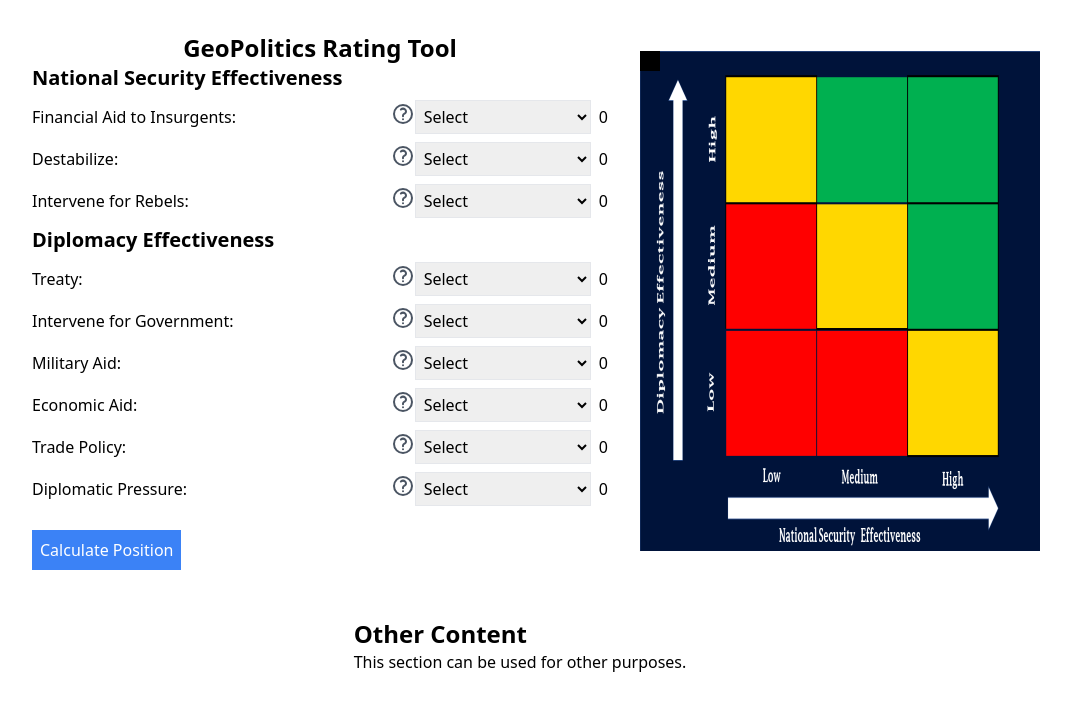
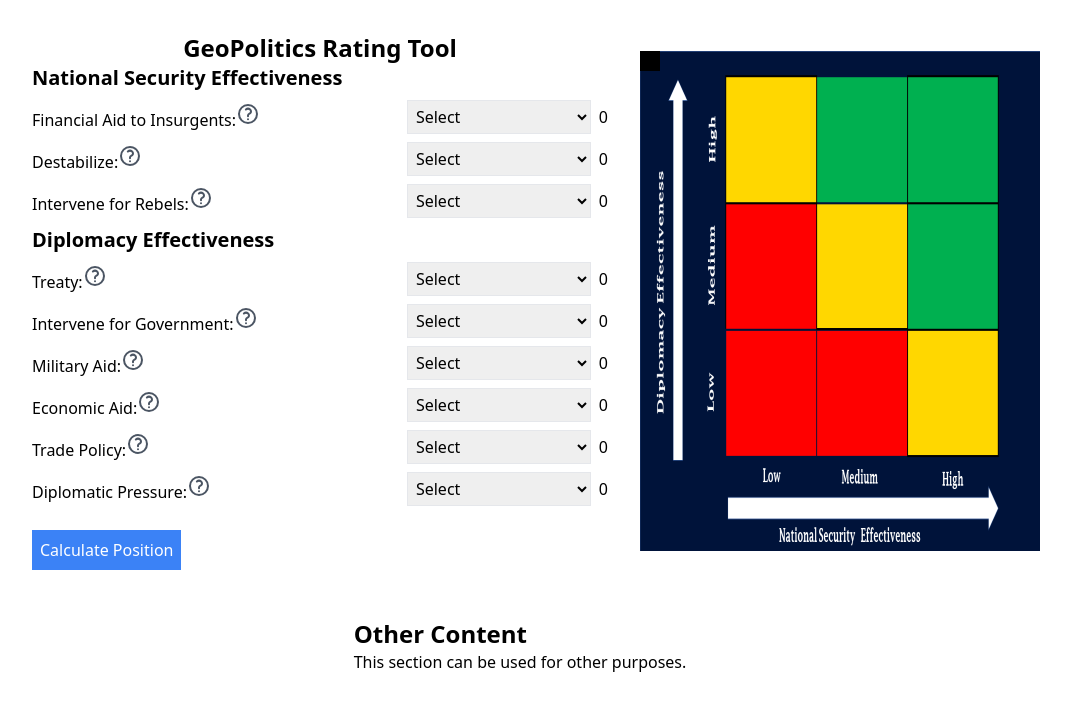
Before and after one commit to Henoker/chess, a React (Create React App) app: page / in a window 1280 px wide. Shown: the top 710 px of the page, without its empty margins (120-1191 px from the left). Built offline with nearby package versions, Linux system fonts and the light colour scheme.

Commit message:
feat: add diplomacy effectiveness help tips

```diff
--- a/src/components/UserInput.js
+++ b/src/components/UserInput.js
@@ -65,13 +65,13 @@ const UserInput = ({ onCalculate }) => {
   ];
 
   const explanationsB = [
-    'Explanation for Treaty',
-    'Explanation for Intervene for Government',
-    'Explanation for Military Aid',
-    'Explanation for Economic Aid',
-    'Explanation for Trade Policy',
-    'Explanation for Diplomatic Pressure'
-  ];
+    'defensive strategy tactic 1 : Treaties: The antidote for pressure is a treaty. If a powerful country fear that a client of its may Finlandize to another enemy state, it can bolster that client&apos;s will to resist in several ways. it can send military aid to increase its military power, or it can station troops in that country to help defend it. By increasing its defensive military strength, the powerful country can shore up the flagging confidence of the country to be rated. A treaty implies a degree of commitment by powerfull ally to the regime with which they sign. Powerful countries are, to a greater or lesser degree, guaranteeing the security of the country with which they sign the treaty and the degree of commitment is related to the type of treaty. A treaty establishing diplomatic relations between your two countries committment is very little. In contrast, a nuclear defense treaty is an absolute commitment that  a powerful ally will take all measures possible, including the initiation of a nuclear holocaust, to protect the signatory.',
+    'defensive strategy tactic 2 : Intervene for government: the number of troops that can intervene is always a determinat factor in keeping in power a favored government by the allies. Here Nations are even more sensitive about allowing a foreign power to send troops onto its soil. Furthermore strong allies face limitation of resources because If they really want to send some troops to one country, they may be forced to pull some out of another.',
+    'defensive strategy tactic 3 : Military Aid: This option allows a powerful country to provide weapons (but not soldiers) to a friendly government, It will boost the military power of the government, making it better able to withstand internal insurgencies and external military pressure. When the level of aid is higher the more powerful will be the government. The more powerful the government is the more difficult it will be for insurgents. Every government in the world knows that help from foreign powers always seems to come with sticky strings attached. Most governments are understandably reluctant to accept an unseemly amount of aid from foreign power.This reluctance is directly related to the degree of enmity between the two nations. Thus, some countries would not accept generous offer of military assistance they would undoubtedly suspect some fiendish infidel subterfuge. On the other hand, some countries has already cast thier lot with foreign powers and would have no reservations about accepting scads of military aid. Here military aid will alleviate the budget restriction of the receiving nation. This will help the receiving nation to divert it&apos;s budget to other economic activies so that the can alleviate political pressures.',
+    'defensive strategy tactic 4 : Economic Aid: Foreign powers can protect a friendly regime from coups by assisting its economy. This is done with economic aid, a direct transfer of money from foreign powers economy to the recipient&apos;s. Foreign power GDP will be reduced with the secondary effect of reducing the amount of money available for military expenditures. The recipent&apos;s economy will be boosted; this will increase public satisfaction with the regime. Thus, economic aid reduces a country&apos;s vulnerability to coups d&apos;etat. Of course, the magnitude of the effect is dependent on the wealth of the recipient. If foreign powers dump 4 billion dollars on poverty-stricken country, that amounts have significant impact on the recipent GDP; the effect on the recipent will be electric. Basking in their immense wealth, their discontent with the government will completely vanish. However, a wealthier country is much harder to buy off. Four billion dollars is but a drop in the bucket for such a country. Thus, it is very difficult to save a wealthy nation with economic assistance.',
+    'defensive strategy tactic 5 : Trade: A powerful country may adjust its trade policy toward any country. This policy will have no effect on the economy of the targeted nation. It will, however, make a diplomatic statement that will affect relations between two countries.',
+    'defensive strategy tactic 6 : Finlandization, a geopolitical tactic, emerged from Finland&apos;s postwar experience as an ally of Nazi Germany. Despite not being invaded by the USSR due to Soviet preoccupations, Finland faced significant diplomatic challenges as the West did not support a former Nazi ally. Finlandization occurs when a nation, feeling vulnerable and lacking external support, adjusts its stance to appease a powerful, hostile foreign power. Superpowers use Diplomatic Pressure and Treaties to influence nations. Pressure involves intimidation through actions like naval maneuvers or critical speeches, highlighting the power disparity. This can lead a nation to Finlandize, praising the superpower and increasing military spending at the expense of consumer welfare, potentially causing public unrest or a coup. Unlike continuous tactics, pressure is a one-time action lasting a year.'
+    ];
 
   const toggleModal = (category, index) => {
     const modalId = `${category}-${index}`;
@@ -89,9 +89,8 @@ const UserInput = ({ onCalculate }) => {
       <h2 className="text-xl font-bold mb-2">National Security Effectiveness</h2>
       {['Financial Aid to Insurgents', 'Destabilize', 'Intervene for Rebels'].map((question, index) => (
         <div key={index} className="mb-2 flex items-center">
-          <label className="mr-2 w-2/3">{question}:</label>
-          <div className="relative inline-block">
-            <button
+          <label className="mr-2 w-2/3">{question}:
+          <button
               className="text-gray-600 transition-colors duration-200 focus:outline-none dark:text-gray-200 dark:hover:text-blue-400 hover:text-blue-500"
               onClick={() => toggleModal('A', index)}
             >
@@ -99,6 +98,10 @@ const UserInput = ({ onCalculate }) => {
                 <path strokeLinecap="round" strokeLinejoin="round" d="M9.879 7.519c1.171-1.025 3.071-1.025 4.242 0 1.172 1.025 1.172 2.687 0 3.712-.203.179-.43.326-.67.442-.745.361-1.45.999-1.45 1.827v.75M21 12a9 9 0 11-18 0 9 9 0 0118 0zm-9 5.25h.008v.008H12v-.008z" />
               </svg>
             </button>
+          </label>
+
+          <div className="relative inline-block">
+
             <HelpModal
               isVisible={visibleModal === `A-${index}`}
               onClose={closeModal}
@@ -122,9 +125,8 @@ const UserInput = ({ onCalculate }) => {
       <h2 className="text-xl font-bold mb-2">Diplomacy Effectiveness</h2>
       {['Treaty', 'Intervene for Government', 'Military Aid', 'Economic Aid', 'Trade Policy', 'Diplomatic Pressure'].map((question, index) => (
         <div key={index} className="mb-2 flex items-center">
-          <label className="mr-2 w-2/3">{question}:</label>
-          <div className="relative inline-block">
-            <button
+          <label className="mr-2 w-2/3">{question}:
+          <button
               className="text-gray-600 transition-colors duration-200 focus:outline-none dark:text-gray-200 dark:hover:text-blue-400 hover:text-blue-500"
               onClick={() => toggleModal('B', index)}
             >
@@ -132,6 +134,9 @@ const UserInput = ({ onCalculate }) => {
                 <path strokeLinecap="round" strokeLinejoin="round" d="M9.879 7.519c1.171-1.025 3.071-1.025 4.242 0 1.172 1.025 1.172 2.687 0 3.712-.203.179-.43.326-.67.442-.745.361-1.45.999-1.45 1.827v.75M21 12a9 9 0 11-18 0 9 9 0 0118 0zm-9 5.25h.008v.008H12v-.008z" />
               </svg>
             </button>
+          </label>
+          <div className="relative inline-block">
+
             <HelpModal
               isVisible={visibleModal === `B-${index}`}
               onClose={closeModal}
```
